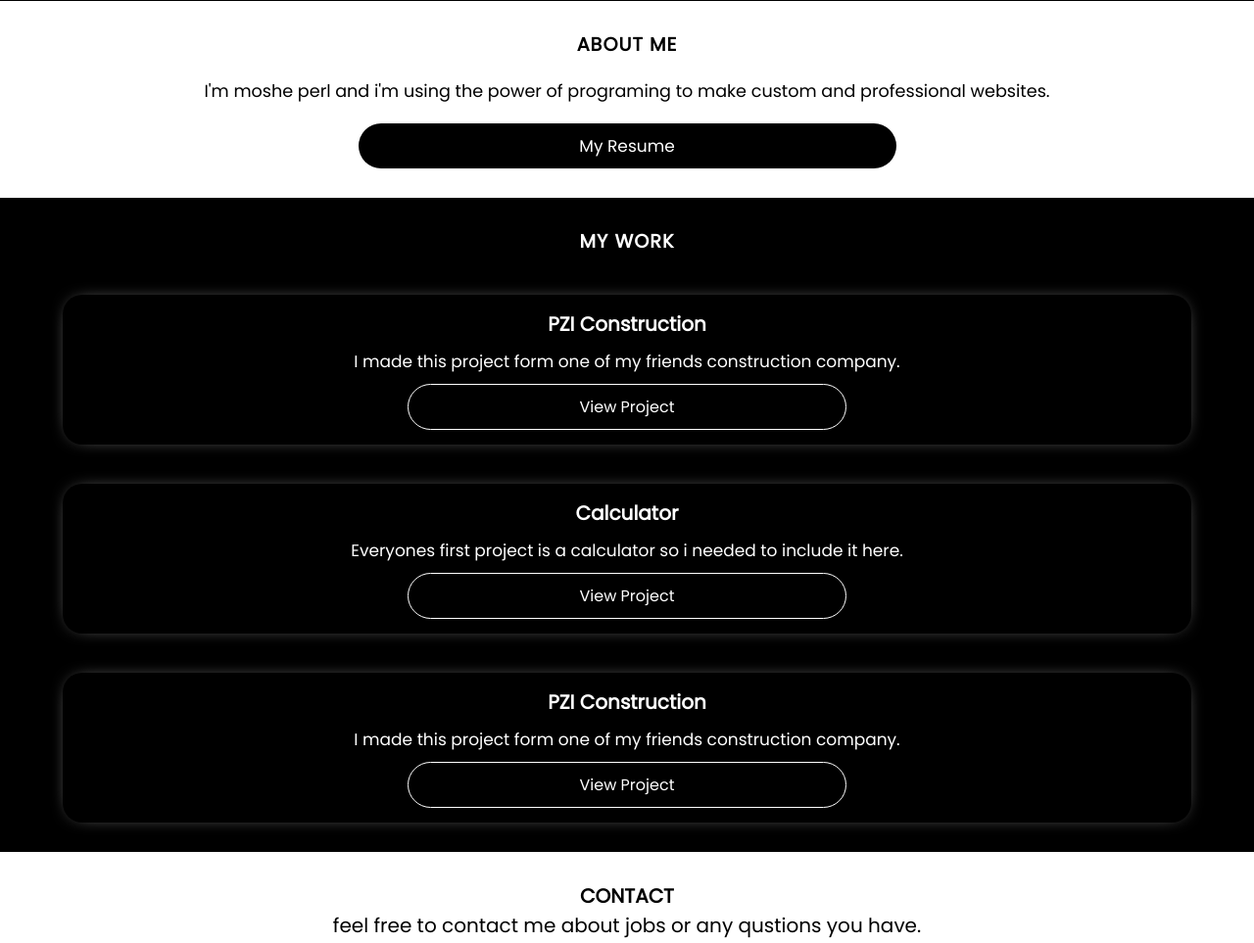
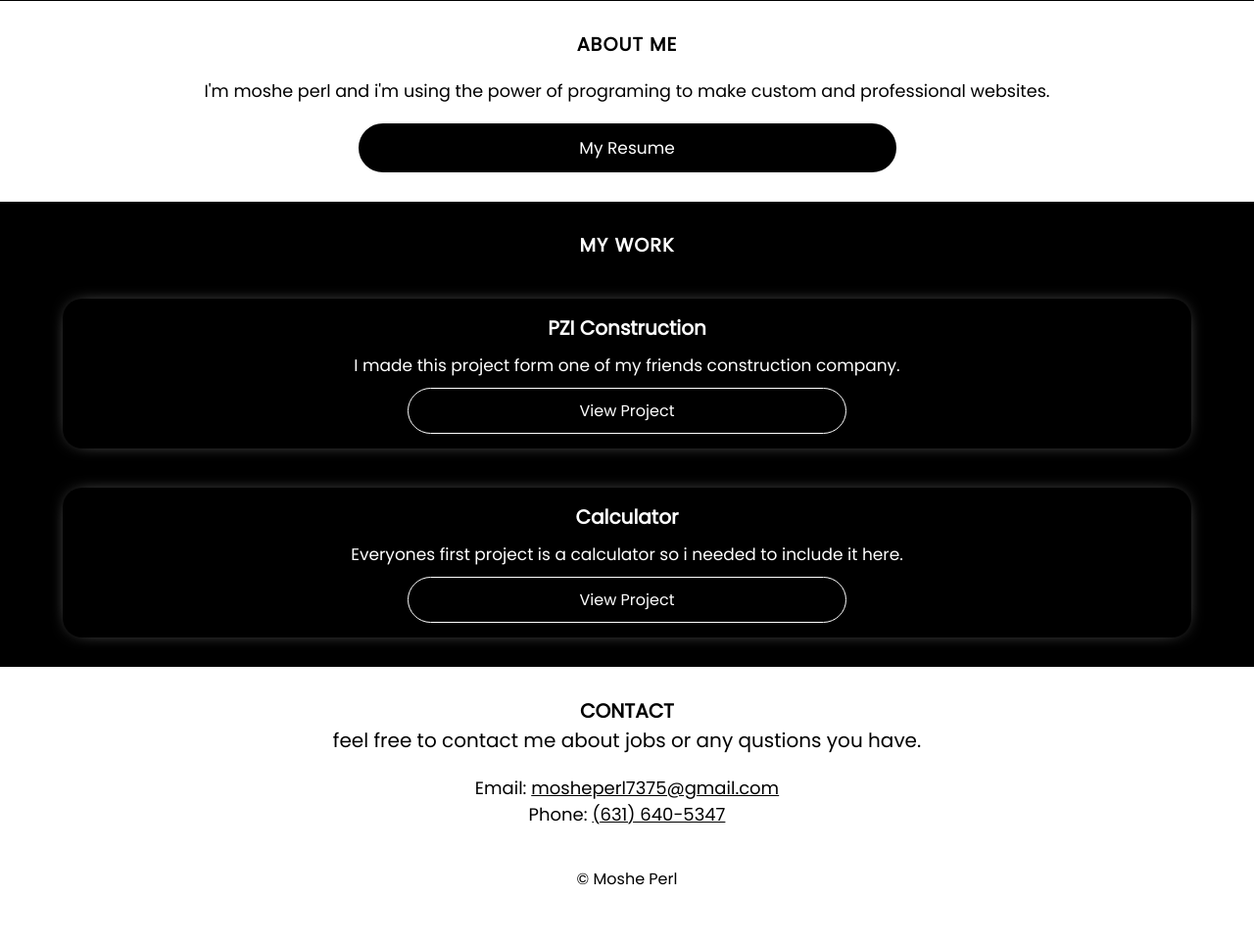
Before and after one commit to woodenPerl/woodenPerl.github.io, a plain HTML site: page index.html in a window 1280 px wide. Shown: the part 800-1763 px from the top of the page at 98% size. After the commit the page ends 1720 px from the top, so only its background shows below. Drawn offline with Linux system fonts and the light colour scheme.

Commit message:
Add files via upload
commit

```diff
--- a/index.html
+++ b/index.html
@@ -38,7 +38,9 @@
           I'm moshe perl and i'm using the power of programing to make custom
           and professional websites.
         </p>
-        <div class="btn">My Resume</div>
+        <div class="btn">
+          <a href="Resume.pdf">My Resume</a>
+        </div>
       </section>
       <section class="work">
         <h3>My Work</h3>
@@ -55,14 +57,11 @@
             Everyones first project is a calculator so i needed to include it
             here.
           </p>
-          <div class="thisPro">View Project</div>
-        </div>
-        <div class="card">
-          <h4>PZI Construction</h4>
-          <p>
-            I made this project form one of my friends construction company.
-          </p>
-          <div class="thisPro">View Project</div>
+          <div class="thisPro">
+            <a href="https://github.com/woodenperl/My-Calculator"
+              >View Project</a
+            >
+          </div>
         </div>
       </section>
       <section class="contact">
--- a/style.scss
+++ b/style.scss
@@ -80,6 +80,19 @@
         width: 45%;
         margin: 20px auto 0 auto;
         text-align: center;
+        border: solid 2px black;
+        a{
+            text-decoration: none;
+            color: white;
+        }
+    }
+    .btn:hover{
+        background-color: white;
+        border: solid 2px black;
+        transition: ease-in-out 0.2s;
+        a{
+            color: black;
+        }
     }
 }
 .work{
@@ -118,9 +131,19 @@
             border-radius: 50px;
             margin-top: 10px;
             border: solid 1px white;
+            a{
+                color: white;
+                text-decoration: none;
+            }
+        }
+        .thisPro:hover{
+            border: solid 1px black;
+            box-shadow: 0 0 20px -11px white;
+            transition: ease-in-out 0.1s;
         }
     }
 }
+
 .contact{
     padding: 30px;
     h4{
@@ -137,9 +160,13 @@
         text-align: center;
         p{
             font-size: 18px;
+            a{
+                color: black
+            }
         }
     }
 }
+
 .foot-bar{
     text-align: center;
     padding: 10px;
```
Also changed, not shown: style.css, 2 other files.
